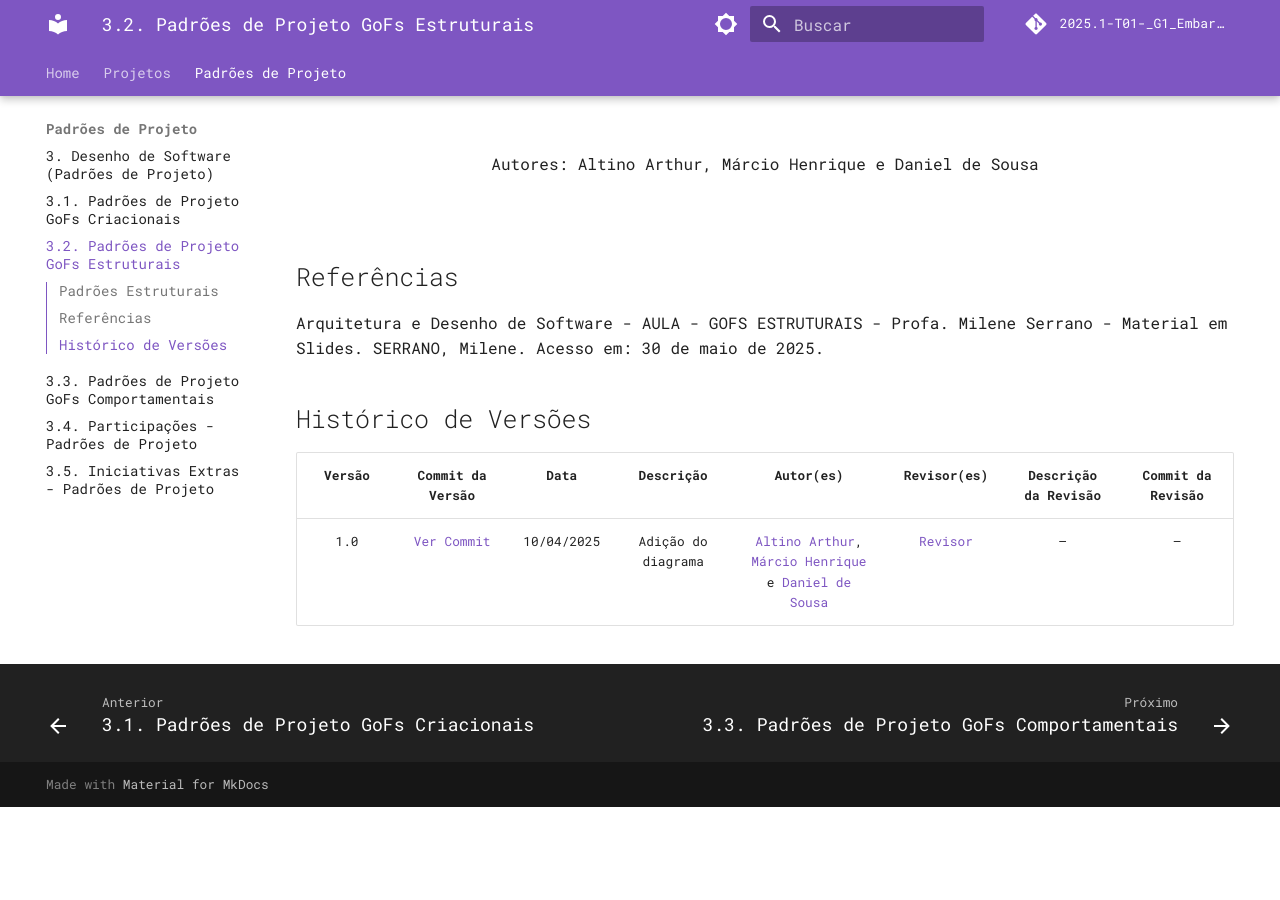
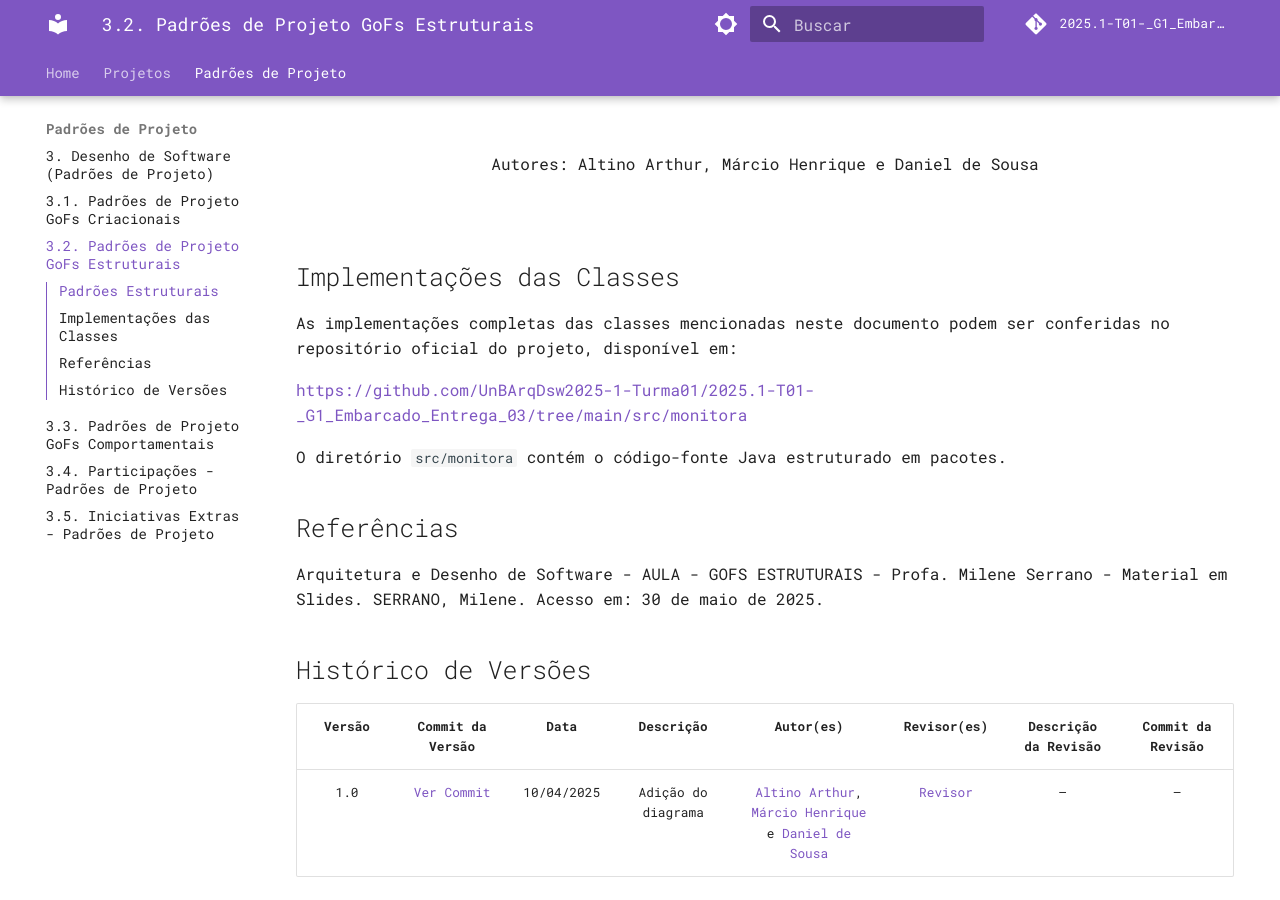
Before and after one commit to UnBArqDsw2025-1-Turma01/2025.1-T01-_G1_Embarcado_Entrega_03, an MkDocs documentation site: the page built from docs/PadroesDeProjeto/3.2.GoFsEstruturais.md, in a window 1280 px wide and 900 px high, scrolled down 2955 px. Built offline with MkDocs 1.6.1 and Material for MkDocs 9.7.7, drawn with Linux system fonts in a browser that asks for light colours; comment, search, counter and statistics services are not loaded; before the commit the page ends 3762 px from its top, so only the background shows below that.

Commit message:
adiciona caminho para o codigo fonte

```diff
--- a/docs/PadroesDeProjeto/3.2.GoFsEstruturais.md
+++ b/docs/PadroesDeProjeto/3.2.GoFsEstruturais.md
@@ -57,7 +57,13 @@
 
 <br>
 
+## Implementações das Classes
 
+As implementações completas das classes mencionadas neste documento podem ser conferidas no repositório oficial do projeto, disponível em:
+
+ [https://github.com/UnBArqDsw2025-1-Turma01/2025.1-T01-_G1_Embarcado_Entrega_03/tree/main/src/monitora](https://github.com/UnBArqDsw2025-1-Turma01/2025.1-T01-_G1_Embarcado_Entrega_03/tree/main/src/monitora)
+
+O diretório `src/monitora` contém o código-fonte Java estruturado em pacotes.
 
 
 ## Referências
```
Also changed, not shown: docs/PadroesDeProjeto/3.1.GoFsCriacionais.md (+9 -0 lines), docs/assets/diagramaV2.svg.
